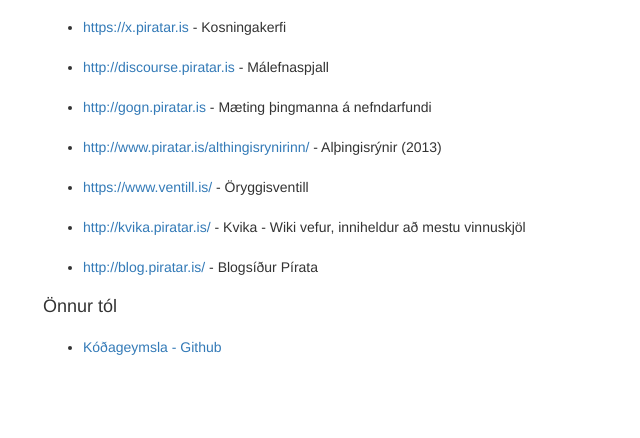
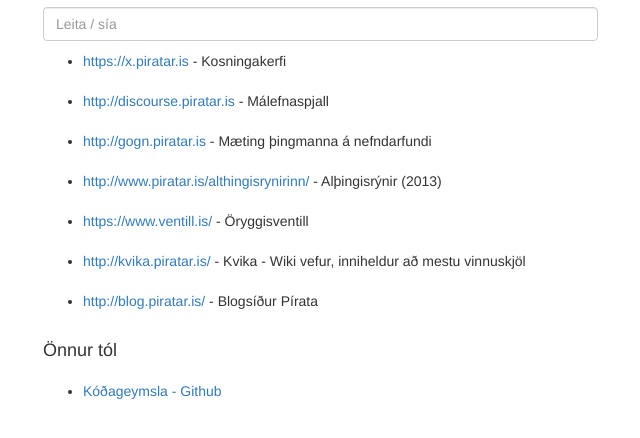
Before and after one commit to piratar/kerfi.piratar.is, a plain HTML site: page index.html in a window 1280 px wide. Shown: the part 56-494 px from the top of the page, without its empty margins (27-667 px from the left). Drawn offline with nearby package versions, Linux system fonts and the light colour scheme.

Commit message:
Add search filter

```diff
--- a/index.html
+++ b/index.html
@@ -11,19 +11,34 @@
   </head>
   <body ng-app="myApp">
     <div class="container" ng-controller="mainController">
+
       <div class="row">
         <div class="col-md-12">
+          <h2>Vefsíður Pírata</h2>
+        </div>
+      </div>  <!-- end row -->
 
-          <h2>Vefsíður Pírata</h2>
+      <div class="row">
+        <div class="col-md-6 col-xs-8">
+          <input type="search" class="form-control" ng-model="q" placeholder="Leita / sía" />
+        </div>
+      </div> <!-- end row -->
+
+      <div class="row">
+        <div class="col-md-12">
           <ul>
-            <li ng-repeat="item in websites"><a href="{{item.url}}">{{ item.url}} </a>- {{ item.name }}</li>
+            <li ng-repeat="item in websites| filter:q "><a href="{{item.url}}">
+                {{ item.url}}</a> - {{ item.name }}
+            </li>
           </ul>
-
+        </div>
+        <div class="col-md-12">
           <h4>Önnur tól</h4>
           <ul>
             <li><a href="https://github.com/piratar">Kóðageymsla - Github</a></li>
           </ul>
         </div>
+      </div> <!-- end row -->
 
     </div> <!-- End container -->
   </body>
--- a/script.js
+++ b/script.js
@@ -31,9 +31,5 @@ myApp.controller('mainController', function($scope){
       url: "http://blog.piratar.is/",
       name: "Blogsíður Pírata"
     }
-
-
-
-
   ];
 })
```
